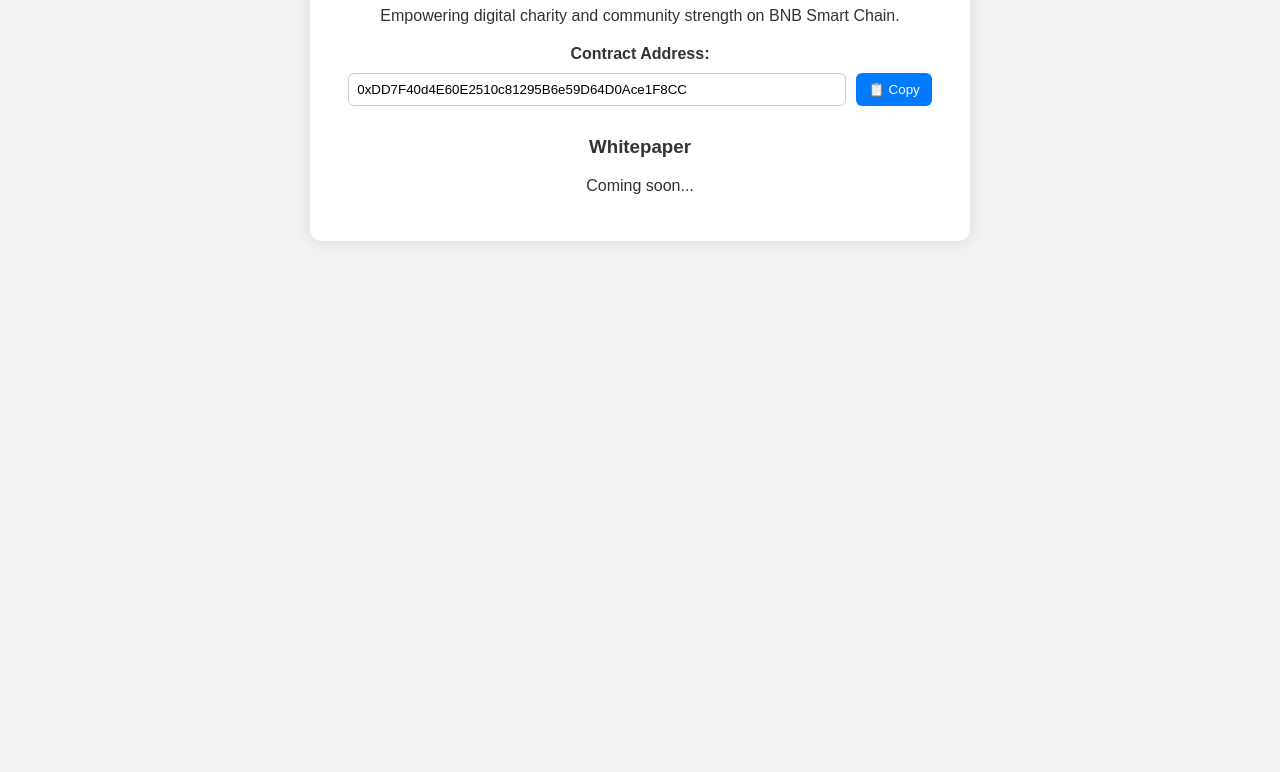
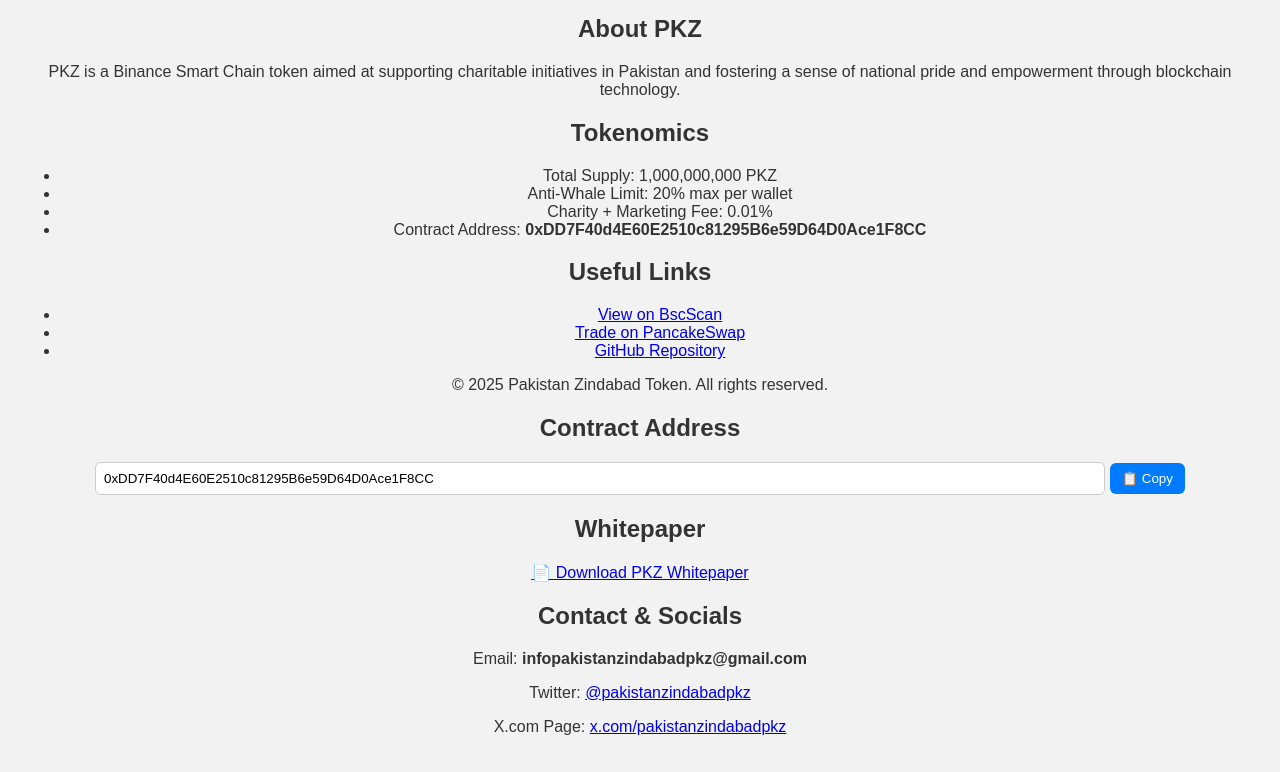
Before and after one commit to pakistanzindabadpkz/github.io, a plain HTML site: page index.html in a window 1280 px wide. Shown: the part 247-1019 px from the top of the page. Before the commit the page ends 800 px from the top, so only its background shows below. Drawn offline with Linux system fonts and the light colour scheme.

Commit message:
Add files via upload

```diff
--- a/index.html
+++ b/index.html
@@ -1,41 +1,132 @@
-
 <!DOCTYPE html>
 <html lang="en">
-<head>
-  <meta charset="UTF-8" />
-  <meta name="viewport" content="width=device-width, initial-scale=1.0"/>
-  <title>Pakistan Zindabad Token (PKZ)</title>
-  <link rel="stylesheet" href="style.css"/>
-</head>
-<body>
-  <div class="container">
-    <img src="logo.svg" alt="PKZ Logo" class="logo" />
-
-    <h1>Pakistan Zindabad Token (PKZ)</h1>
-    <p>Empowering digital charity and community strength on BNB Smart Chain.</p>
-
-    <div class="contract-box">
-      <strong>Contract Address:</strong>
-      <div class="address-line">
-        <input id="contract" type="text" value="0xDD7F40d4E60E2510c81295B6e59D64D0Ace1F8CC" readonly />
-        <button onclick="copyAddress()">📋 Copy</button>
-      </div>
-    </div>
-
-    <div class="whitepaper-section">
-      <h3>Whitepaper</h3>
-      <p>Coming soon...</p>
-    </div>
-  </div>
-
+ <head>
+  <meta charset="utf-8"/>
+  <meta content="width=device-width, initial-scale=1.0" name="viewport"/>
+  <title>
+   Pakistan Zindabad (PKZ) Token
+  </title>
+  <link href="style.css" rel="stylesheet"/>
+ </head>
+ <body>
+  <header>
+   <img alt="PKZ Logo" class="logo" src="logo.svg"/>
+   <h1>
+    Pakistan Zindabad (PKZ)
+   </h1>
+   <p>
+    The Official Token for Unity and Welfare
+   </p>
+  </header>
+  <main>
+   <section>
+    <h2>
+     About PKZ
+    </h2>
+    <p>
+     PKZ is a Binance Smart Chain token aimed at supporting charitable initiatives in Pakistan and fostering a sense of national pride and empowerment through blockchain technology.
+    </p>
+   </section>
+   <section>
+    <h2>
+     Tokenomics
+    </h2>
+    <ul>
+     <li>
+      Total Supply: 1,000,000,000 PKZ
+     </li>
+     <li>
+      Anti-Whale Limit: 20% max per wallet
+     </li>
+     <li>
+      Charity + Marketing Fee: 0.01%
+     </li>
+     <li>
+      Contract Address:
+      <strong>
+       0xDD7F40d4E60E2510c81295B6e59D64D0Ace1F8CC
+      </strong>
+     </li>
+    </ul>
+   </section>
+   <section>
+    <h2>
+     Useful Links
+    </h2>
+    <ul>
+     <li>
+      <a href="https://bscscan.com/token/0xDD7F40d4E60E2510c81295B6e59D64D0Ace1F8CC" target="_blank">
+       View on BscScan
+      </a>
+     </li>
+     <li>
+      <a href="https://pancakeswap.finance" target="_blank">
+       Trade on PancakeSwap
+      </a>
+     </li>
+     <li>
+      <a href="https://github.com/pakistanzindabadpkz" target="_blank">
+       GitHub Repository
+      </a>
+     </li>
+    </ul>
+   </section>
+  </main>
+  <footer>
+   <p>
+    © 2025 Pakistan Zindabad Token. All rights reserved.
+   </p>
+  </footer>
+  <section>
+   <h2>
+    Contract Address
+   </h2>
+   <input id="contractAddress" readonly="" style="width: 80%; padding: 8px;" type="text" value="0xDD7F40d4E60E2510c81295B6e59D64D0Ace1F8CC"/>
+   <button onclick="copyContract()">
+    📋 Copy
+   </button>
+  </section>
   <script>
-    function copyAddress() {
-      const address = document.getElementById("contract");
-      address.select();
-      address.setSelectionRange(0, 99999);
-      navigator.clipboard.writeText(address.value);
-      alert("Contract address copied to clipboard!");
-    }
+   function copyContract() {
+    var copyText = document.getElementById("contractAddress");
+    copyText.select();
+    copyText.setSelectionRange(0, 99999);
+    navigator.clipboard.writeText(copyText.value);
+    alert("Contract address copied: " + copyText.value);
+}
   </script>
-</body>
+  <section>
+   <h2>
+    Whitepaper
+   </h2>
+   <p>
+    <a href="Pakistan_Zindabad_Whitepaper.pdf" target="_blank">
+     📄 Download PKZ Whitepaper
+    </a>
+   </p>
+  </section>
+  <section>
+   <h2>
+    Contact &amp; Socials
+   </h2>
+   <p>
+    Email:
+    <strong>
+     infopakistanzindabadpkz@gmail.com
+    </strong>
+   </p>
+   <p>
+    Twitter:
+    <a href="https://twitter.com/pakistanzindabadpkz" target="_blank">
+     @pakistanzindabadpkz
+    </a>
+   </p>
+   <p>
+    X.com Page:
+    <a href="https://x.com/pakistanzindabadpkz" target="_blank">
+     x.com/pakistanzindabadpkz
+    </a>
+   </p>
+  </section>
+ </body>
 </html>
```
